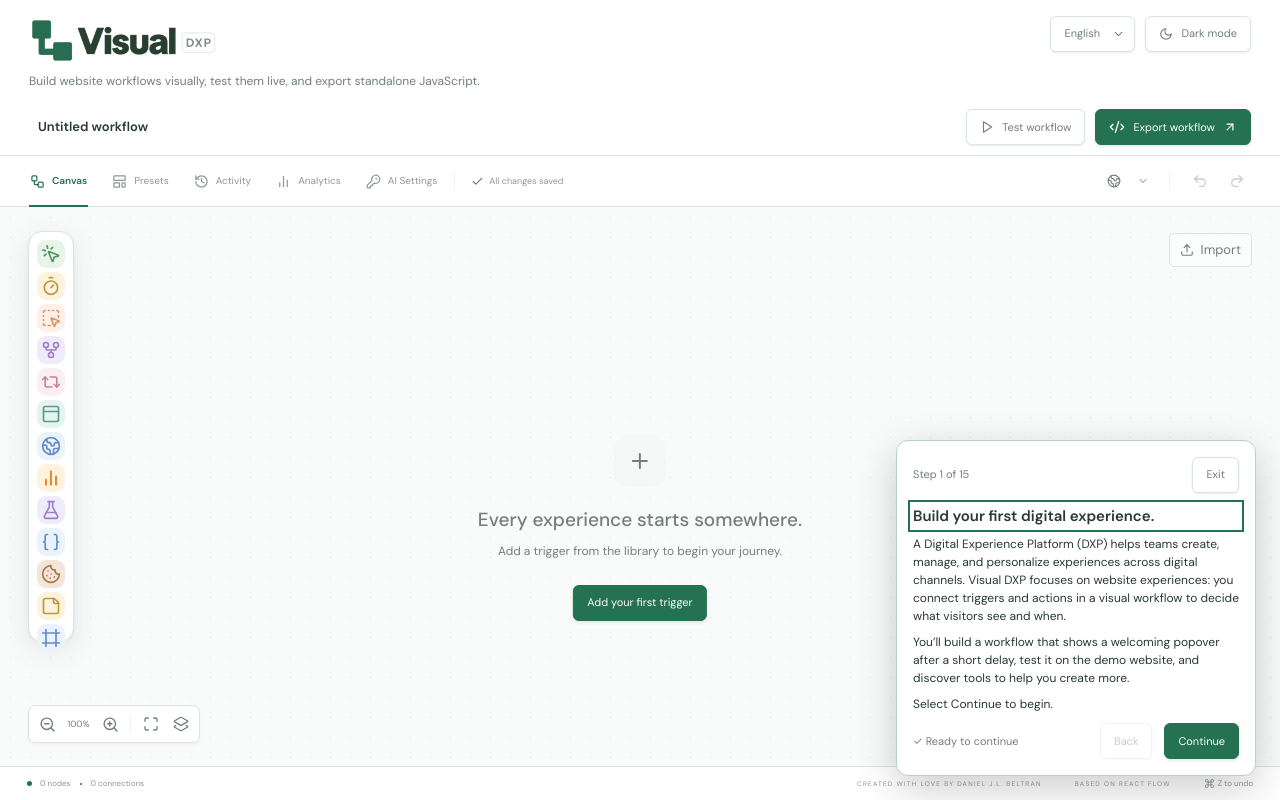
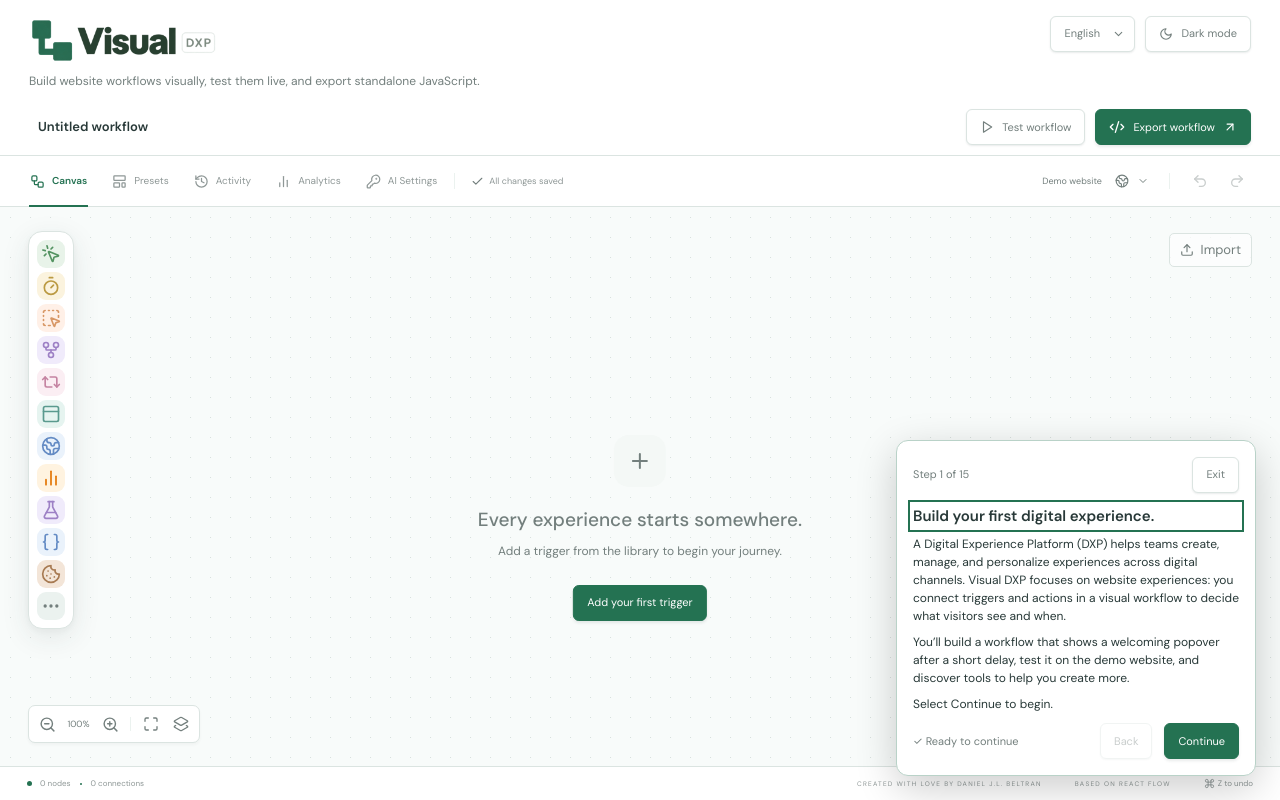
Before and after one commit to dani-beltran/visual-dxp, a Next.js app: page / in a window 1280 px wide. Built offline with nearby package versions, Linux system fonts and the light colour scheme.

Commit message:
Improve website configuration and node library overflow

```diff
--- a/src/app/locales/es.ts
+++ b/src/app/locales/es.ts
@@ -567,6 +567,7 @@ export const spanishMessages = {
   'nodeInspector.next': 'Siguiente',
   'nodeInspector.duplicate': 'Duplicar',
   'nodeInspector.delete': 'Eliminar',
+  'nodeLibrary.moreNodes': 'Más nodos',
   'nodeLibrary.nodeLibrary': 'Biblioteca de nodos',
   'noteCard.dragToMoveNote': 'Arrastra para mover la nota',
   'noteCard.note': 'Nota',
--- a/src/components/NodeLibrary.tsx
+++ b/src/components/NodeLibrary.tsx
@@ -1,4 +1,5 @@
-import { useId, useState } from 'react';
+import { Ellipsis } from 'lucide-react';
+import { useId, useLayoutEffect, useRef, useState } from 'react';
 import { getCatalog } from '../lib/catalog';
 import { useBuilderI18n } from '../lib/i18nContext';
 import type { NodeKind } from '../lib/types';
@@ -9,36 +10,61 @@ export function NodeLibrary({ onAdd }: { onAdd: (kind: NodeKind) => void }) {
   const tooltipPrefix = useId();
   const [activeTooltip, setActiveTooltip] = useState<NodeKind | null>(null);
 
-  return (
-    // biome-ignore lint/a11y/useSemanticElements: This group contains canvas actions rather than form inputs and retains its compact flex layout.
-    <div
-      className="dxp-node-library-root nodrag nopan nowheel"
-      role="group"
-      aria-label={t('nodeLibrary.nodeLibrary')}
-      onBlur={(event) => {
-        if (!event.currentTarget.contains(event.relatedTarget)) {
+  const rootRef = useRef<HTMLDivElement>(null);
+  const moreRef = useRef<HTMLButtonElement>(null);
+  const [visibleCount, setVisibleCount] = useState(catalog.length);
+  const [overflowOpen, setOverflowOpen] = useState(false);
+
+  useLayoutEffect(() => {
+    const element = rootRef.current;
+    if (!element || typeof ResizeObserver === 'undefined') return;
+    const resize = () => {
+      // Wait for layout when the canvas is hidden or has not been measured yet.
+      if (!element.clientHeight) return;
+      // Each slot is 28px plus a 4px gap; padding and borders take 18px.
+      const slots = Math.max(1, Math.floor((element.clientHeight - 18 + 4) / 32));
+      setVisibleCount(slots >= catalog.length ? catalog.length : slots - 1);
+      setOverflowOpen(false);
+      setActiveTooltip(null);
+    };
+    const observer = new ResizeObserver(resize);
+    observer.observe(element);
+    resize();
+    return () => observer.disconnect();
+  }, [catalog.length]);
+
+  useLayoutEffect(() => {
+    if (!overflowOpen) return;
+    const close = (event: PointerEvent) => {
+      if (event.target instanceof Node && !rootRef.current?.contains(event.target)) {
+        setOverflowOpen(false);
         setActiveTooltip(null);
       }
-      }}
-      onKeyDown={(event) => {
-        if (event.key === 'Escape') {
-          event.stopPropagation();
-          setActiveTooltip(null);
-        }
-      }}
-    >
-      <div className="dxp-node-library">
-        {catalog.map(({ kind, label, description, color, icon: Icon }) => (
+    };
+    document.addEventListener('pointerdown', close);
+    return () => document.removeEventListener('pointerdown', close);
+  }, [overflowOpen]);
+
+  const renderNode = (
+    { kind, label, description, color, icon: Icon }: (typeof catalog)[number],
+    overflow = false,
+  ) => (
     <button
       type="button"
       className={`dxp-node-library-button dxp-color-${color}`}
       data-tutorial={`add-${kind}`}
       key={kind}
       aria-label={t('nodeLibrary.addLabel', { label: String(label) })}
-            aria-describedby={activeTooltip === kind ? `${tooltipPrefix}-${kind}` : undefined}
+      aria-describedby={
+        !overflow && activeTooltip === kind ? `${tooltipPrefix}-${kind}` : undefined
+      }
       onClick={() => {
         setActiveTooltip(null);
         onAdd(kind);
+        if (overflow) {
+          setOverflowOpen(false);
+          moreRef.current?.focus();
+        }
       }}
       onMouseEnter={() => setActiveTooltip(kind)}
       onMouseLeave={() => setActiveTooltip(null)}
@@ -52,19 +78,60 @@ export function NodeLibrary({ onAdd }: { onAdd: (kind: NodeKind) => void }) {
       }}
     >
       <Icon size={20} aria-hidden="true" />
-            {activeTooltip === kind && (
-              <span
-                className="dxp-node-library-tooltip"
-                id={`${tooltipPrefix}-${kind}`}
-                role="tooltip"
-              >
+      {overflow && <span>{label}</span>}
+      {!overflow && activeTooltip === kind && (
+        <span className="dxp-node-library-tooltip" id={`${tooltipPrefix}-${kind}`} role="tooltip">
           <strong>{label}</strong>
           <span>{description}</span>
         </span>
       )}
     </button>
-        ))}
+  );
+
+  return (
+    // biome-ignore lint/a11y/useSemanticElements: This group contains canvas actions rather than form inputs and retains its compact flex layout.
+    <div
+      ref={rootRef}
+      className="dxp-node-library-root nodrag nopan nowheel"
+      role="group"
+      aria-label={t('nodeLibrary.nodeLibrary')}
+      onBlur={(event) => {
+        if (!event.currentTarget.contains(event.relatedTarget)) {
+          setActiveTooltip(null);
+          setOverflowOpen(false);
+        }
+      }}
+      onKeyDown={(event) => {
+        if (event.key === 'Escape') {
+          event.stopPropagation();
+          if (overflowOpen) moreRef.current?.focus();
+          setOverflowOpen(false);
+          setActiveTooltip(null);
+        }
+      }}
+    >
+      <div className="dxp-node-library">
+        {catalog.slice(0, visibleCount).map((entry) => renderNode(entry))}
+        {visibleCount < catalog.length && (
+          <button
+            ref={moreRef}
+            type="button"
+            className="dxp-node-library-button dxp-node-library-more"
+            aria-label={t('nodeLibrary.moreNodes')}
+            title={t('nodeLibrary.moreNodes')}
+            aria-expanded={overflowOpen}
+            aria-controls={`${tooltipPrefix}-overflow`}
+            onClick={() => setOverflowOpen((open) => !open)}
+          >
+            <Ellipsis size={20} aria-hidden="true" />
+          </button>
+        )}
       </div>
+      {overflowOpen && visibleCount < catalog.length && (
+        <div className="dxp-node-library-overflow" id={`${tooltipPrefix}-overflow`}>
+          {catalog.slice(visibleCount).map((entry) => renderNode(entry, true))}
+        </div>
+      )}
     </div>
   );
 }
--- a/src/components/VisualDXPBuilder.tsx
+++ b/src/components/VisualDXPBuilder.tsx
@@ -84,7 +84,12 @@ import { NoteEditingContext } from '../lib/noteEditing';
 import { NoteSelectionProvider, useNoteSelection } from '../lib/noteSelection';
 import { normalizeWebsiteUrl } from '../lib/picker';
 import { isWorkflow } from '../lib/serialization';
-import { resolveWebsiteUrl, validateExportTarget, websiteUrlInputValue } from '../lib/targeting';
+import {
+  normalizeWebsiteInput,
+  resolveWebsiteUrl,
+  validateExportTarget,
+  websiteUrlInputValue,
+} from '../lib/targeting';
 import type {
   NodeKind,
   RunLog,
@@ -392,10 +397,10 @@ function Builder({
   let websiteScope: URL | undefined;
   let websiteConnectionUrl: string | undefined;
   try {
-    const target = resolveWebsiteUrl(websiteDraft.trim() || '/demo-site.html');
+    const websiteUrl = normalizeWebsiteInput(websiteDraft);
+    const target = resolveWebsiteUrl(websiteUrl);
     if (target.href !== resolveWebsiteUrl('/demo-site.html').href) websiteScope = target;
-    if (websiteScope)
-      websiteConnectionUrl = normalizeWebsiteUrl(websiteDraft, window.location.href);
+    if (websiteScope) websiteConnectionUrl = normalizeWebsiteUrl(websiteUrl, window.location.href);
   } catch {
     // The save action reports invalid input; omit scope until it can be parsed.
   }
@@ -1126,7 +1131,7 @@ function Builder({
   }
   function saveWebsite() {
     try {
-      const websiteUrl = websiteDraft.trim() || '/demo-site.html';
+      const websiteUrl = normalizeWebsiteInput(websiteDraft);
       resolveWebsiteUrl(websiteUrl);
       const next = {
         ...current.current,
@@ -1362,6 +1367,11 @@ function Builder({
             : t('builder.readyToBuild')}
         </span>
         <div className="dxp-toolbar-spacer" />
+        <span className="dxp-current-website" title={workflow.websiteUrl}>
+          {!workflow.websiteUrl.trim() || workflow.websiteUrl === '/demo-site.html'
+            ? t('builder.demoWebsite')
+            : workflow.websiteUrl.replace(/^https?:\/\//, '')}
+        </span>
         <button
           type="button"
           className="dxp-website-button"
@@ -1370,11 +1380,6 @@ function Builder({
           onClick={() => configureWebsite()}
         >
           <Globe2 size={14} />
-          <span>
-            {workflow.websiteUrl === '/demo-site.html'
-              ? t('builder.demoWebsite')
-              : workflow.websiteUrl.replace(/^https?:\/\//, '')}
-          </span>
           <ChevronDown size={12} />
         </button>
         <span className="dxp-toolbar-divider" />
--- a/src/lib/messages.ts
+++ b/src/lib/messages.ts
@@ -599,6 +599,7 @@ export const englishMessages = {
   'nodeInspector.duplicate': 'Duplicate',
   'nodeInspector.deleteItemname': ({ itemName }: { itemName: string }) => `Delete ${itemName}`,
   'nodeInspector.delete': 'Delete',
+  'nodeLibrary.moreNodes': 'More nodes',
   'nodeLibrary.nodeLibrary': 'Node library',
   'nodeLibrary.addLabel': ({ label }: { label: string }) => `Add ${label}`,
   'noteCard.dragToMoveNote': 'Drag to move note',
--- a/src/lib/targeting.ts
+++ b/src/lib/targeting.ts
@@ -6,6 +6,17 @@ export const EXPORT_TARGET_MESSAGE =
 export interface ExportOptions {
   /** Editor URL/origin. Defaults to window.location.origin; required for relative URLs in Node. */
   baseUrl?: string;
+}
+
+/** Normalize modal input while preserving explicit protocols and local preview paths. */
+export function normalizeWebsiteInput(value: string): string {
+  const input = value.trim();
+  if (!input) return '/demo-site.html';
+  if (input.startsWith('//')) return `https:${input}`;
+  if (/^(?:\/|\.\.?\/)/.test(input)) return input;
+  const hasProtocol = /^[a-z][a-z\d+.-]*:/i.test(input);
+  const hasHostPort = /^[^/:?#]+:\d+(?:[/?#]|$)/.test(input);
+  return hasProtocol && !hasHostPort ? input : `https://${input}`;
 }
 
 /** Keep the built-in demo implicit in website URL inputs. */
--- a/src/styles/builder.css
+++ b/src/styles/builder.css
@@ -165,7 +165,10 @@
   padding: 4px;
   min-width: 0;
 }
-.dxp-website-button span {
+.dxp-current-website {
+  min-width: 0;
+  font-size: 9px;
+  color: var(--dxp-muted);
   overflow: hidden;
   text-overflow: ellipsis;
   white-space: nowrap;
@@ -219,7 +222,9 @@
   top: 24px;
   left: 28px;
   margin: 0;
-  max-height: calc(100% - 148px);
+  height: calc(100% - 148px);
+  min-height: 46px;
+  pointer-events: none;
   display: flex;
   flex-direction: column;
   z-index: 6;
@@ -244,11 +249,15 @@
   pointer-events: auto;
 }
 .dxp-node-library-root {
+  position: relative;
+  height: 100%;
   display: flex;
   min-height: 0;
   width: max-content;
 }
 .dxp-node-library {
+  align-self: flex-start;
+  pointer-events: auto;
   min-height: 0;
   padding: 8px;
   display: flex;
@@ -278,6 +287,37 @@
 }
 .dxp-node-library-button:active {
   box-shadow: inset 0 0 0 2px currentColor;
+}
+.dxp-node-library-more {
+  background: var(--dxp-primary-soft);
+  color: var(--dxp-muted);
+}
+.dxp-node-library-overflow {
+  position: absolute;
+  left: calc(100% + 8px);
+  bottom: 0;
+  width: min(220px, calc(100vw - 100px));
+  max-height: 100%;
+  box-sizing: border-box;
+  overflow-y: auto;
+  padding: 8px;
+  display: flex;
+  flex-direction: column;
+  gap: 4px;
+  border: 1px solid var(--dxp-line);
+  border-radius: 14px;
+  background: var(--dxp-surface);
+  box-shadow: 0 8px 28px var(--dxp-shadow);
+  pointer-events: auto;
+}
+.dxp-node-library-overflow .dxp-node-library-button {
+  display: flex;
+  align-items: center;
+  gap: 8px;
+  width: 100%;
+  padding: 0 8px;
+  text-align: left;
+  font-size: 11px;
 }
 .dxp-node-library-tooltip {
   position: absolute;
@@ -1128,7 +1168,8 @@
     font-size: 8px;
     gap: 4px;
   }
-  .dxp-website-button span {
+  .dxp-current-website {
+    font-size: 8px;
     max-width: 130px;
   }
   .dxp-toolbar > .dxp-icon-button {
@@ -1199,8 +1240,8 @@
   }
 }
 @media (max-width: 500px) {
-  .dxp-website-button span {
-    display: none;
+  .dxp-current-website {
+    max-width: 90px;
   }
   .dxp-toolbar {
     padding: 0 13px;
```
Also changed, not shown: 2 other files (tests, documents, lock files or other folders). Lines whose indentation alone changed are shown as unchanged.
